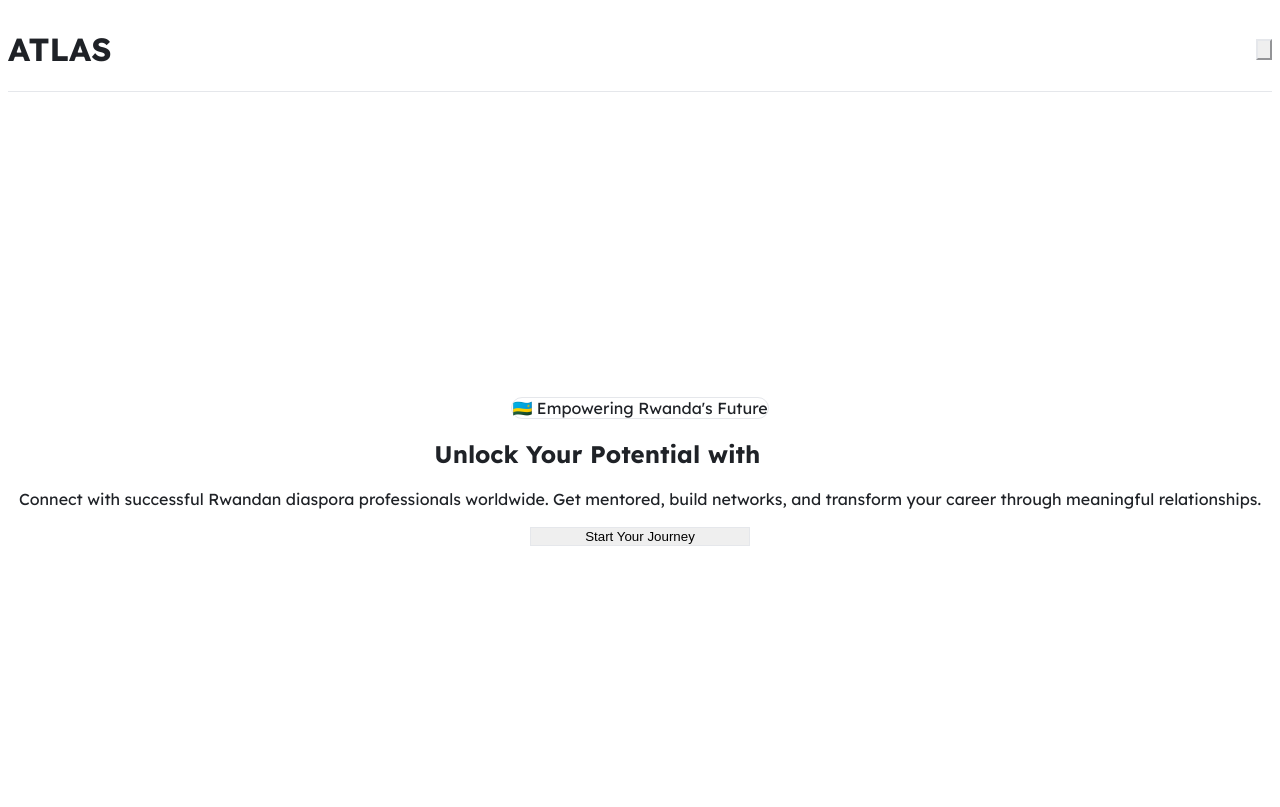
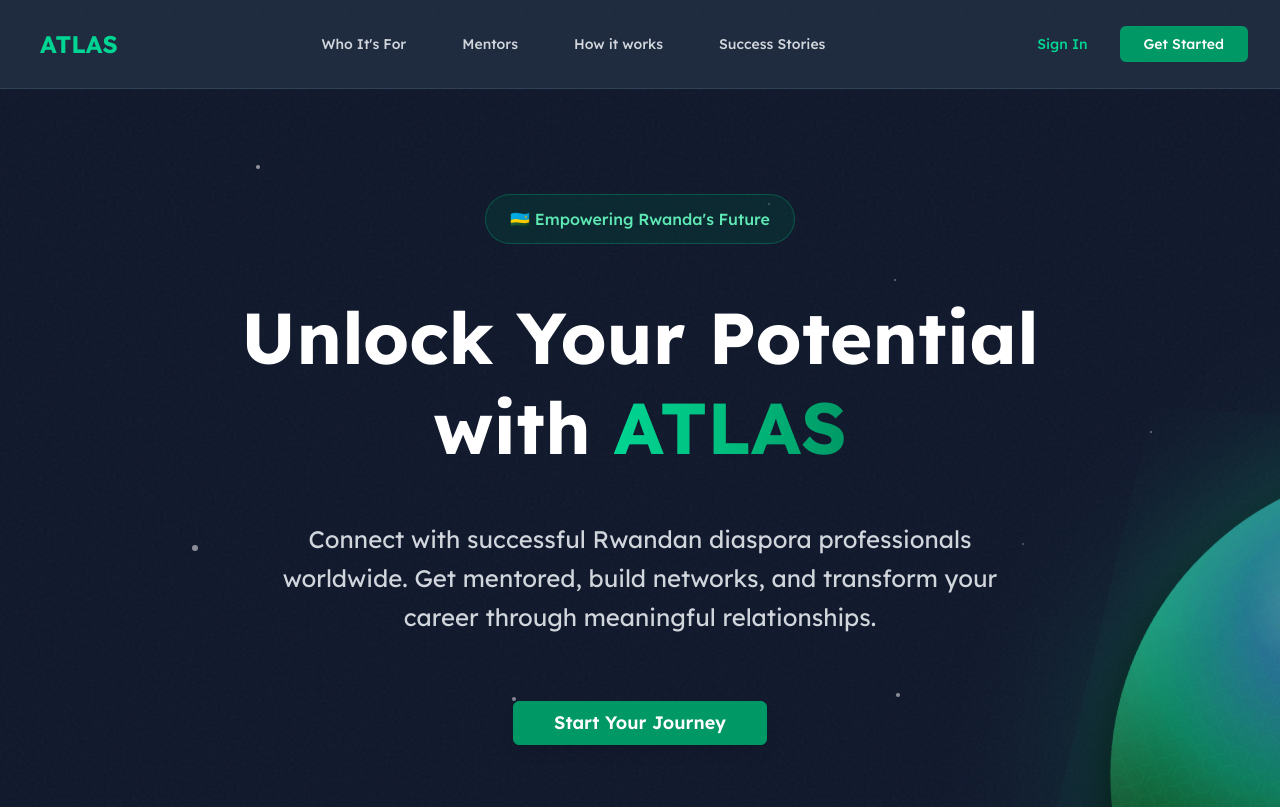
Before and after one commit to Hanki-C2U/hanki-web, a React (Vite) app: page / in a window 1280 px wide. Shown: the top 807 px of the page. Built offline with nearby package versions, Linux system fonts and the light colour scheme; no server answers.

Commit message:
final tailwind issues

```diff
--- a/src/index.css
+++ b/src/index.css
@@ -1,9 +1,7 @@
 @import url("https://fonts.googleapis.com/css2?family=Lexend+Deca:wght@100..900&display=swap");
 
 /* Tailwind directives processed by PostCSS */
-@tailwind base;
-@tailwind components;
-@tailwind utilities;
+@import "tailwindcss";
 
 /* Definition of the design system. All colors, gradients, fonts, etc should be defined here.
 All colors MUST be HSL.
--- a/tailwind.config.cjs
+++ /dev/null
@@ -1,10 +0,0 @@
-/** @type {import('tailwindcss').Config} */
-module.exports = {
-  theme: {
-    extend: {
-      fontFamily: {
-        sans: ['Inter', 'ui-sans-serif', 'system-ui', 'sans-serif'],
-      },
-    },
-  },
-};
--- a/vite.config.ts
+++ b/vite.config.ts
@@ -1,10 +1,10 @@
 import { defineConfig } from "vite";
 import react from "@vitejs/plugin-react";
-
+import tailwindcss from '@tailwindcss/vite'
 // Note: removed `@tailwindcss/vite` import because it pulls in
 // platform-native bindings (@tailwindcss/oxide) that can fail on some CI
 // platforms (Netlify). Tailwind is loaded via PostCSS / `index.css`.
 // https://vite.dev/config/
 export default defineConfig({
-  plugins: [react()],
+  plugins: [react(),tailwindcss()],
 });
```
